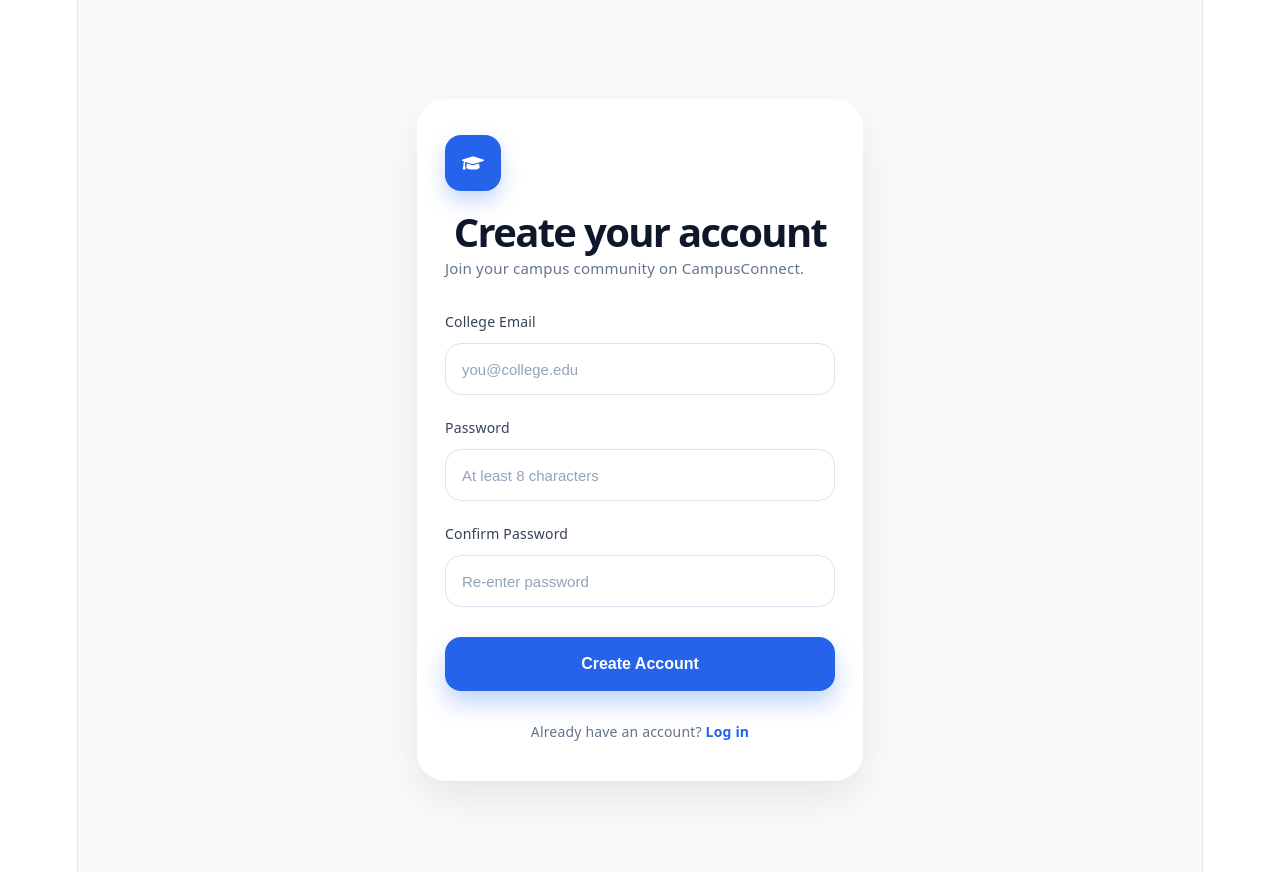
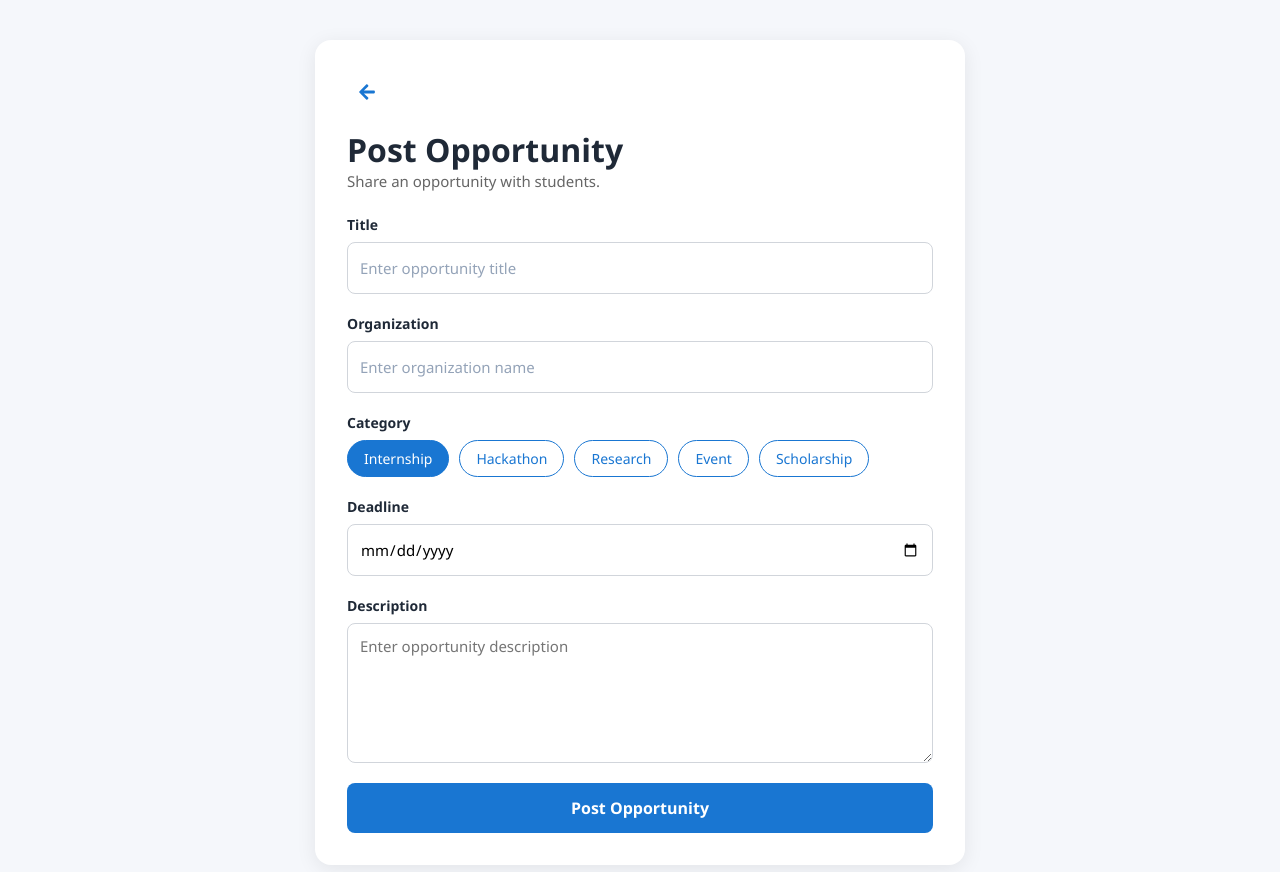
Before and after one commit to karthikar23it-source/Student-portal, a React (Vite) app in the folder client/: page /post-opportunity in a window 1280 px wide. Before the commit this address led to /register. Shown: the top 872 px of the page. Built offline with nearby package versions, Linux system fonts and the light colour scheme; no server answers.

Commit message:
Sprint 7 Task 1: Post Opportunity Screen Frontend

```diff
--- a/client/src/App.tsx
+++ b/client/src/App.tsx
@@ -6,6 +6,9 @@ import CompleteProfilePage from './features/auth/pages/CompleteProfilePage';
 import LoginPage from './features/auth/pages/LoginPage';
 
 import OfficialNotices from './features/officialNotices/pages/OfficialNotices';
+
+// NEW IMPORT
+import PostOpportunityPage from './features/opportunities/pages/PostOpportunityPage';
 
 function App() {
   return (
@@ -22,6 +25,9 @@ function App() {
       {/* Sprint 3 */}
       <Route path="/official-notices" element={<OfficialNotices />} />
 
+      {/* Sprint 5 - Post Opportunity */}
+      <Route path="/post-opportunity" element={<PostOpportunityPage />} />
+
       {/* Fallback */}
       <Route path="*" element={<Navigate to="/register" replace />} />
     </Routes>
--- /dev/null
+++ b/client/src/features/opportunities/components/PostOpportunityForm.tsx
@@ -0,0 +1,121 @@
+import { useState } from 'react';
+import { useForm } from 'react-hook-form';
+import { zodResolver } from '@hookform/resolvers/zod';
+
+import {
+  postOpportunitySchema,
+  type PostOpportunityFormData,
+} from '../validation/opportunity.validation';
+
+import { postOpportunity } from '../services/opportunity.service';
+
+const categories = ['Internship', 'Hackathon', 'Research', 'Event', 'Scholarship'] as const;
+
+const PostOpportunityForm = () => {
+  const [serverMessage, setServerMessage] = useState('');
+
+  const {
+    register,
+    handleSubmit,
+    setValue,
+    watch,
+    reset,
+    formState: { errors, isSubmitting },
+  } = useForm<PostOpportunityFormData>({
+    resolver: zodResolver(postOpportunitySchema),
+    defaultValues: {
+      title: '',
+      organization: '',
+      category: 'Internship',
+      deadline: '',
+      description: '',
+    },
+  });
+
+  const selectedCategory = watch('category');
+
+  const onSubmit = async (data: PostOpportunityFormData) => {
+    try {
+      const response = await postOpportunity(data);
+
+      setServerMessage(response.message ?? 'Opportunity posted successfully.');
+
+      reset();
+    } catch (error) {
+      console.error('Post Opportunity Error:', error);
+
+      setServerMessage('Backend API is not available yet. Frontend submission is working.');
+    }
+  };
+
+  return (
+    <form className="post-opportunity-form" onSubmit={handleSubmit(onSubmit)}>
+      <div className="form-group">
+        <label>Title</label>
+
+        <input type="text" placeholder="Enter opportunity title" {...register('title')} />
+
+        {errors.title && <p className="error-message">{errors.title.message}</p>}
+      </div>
+
+      <div className="form-group">
+        <label>Organization</label>
+
+        <input type="text" placeholder="Enter organization name" {...register('organization')} />
+
+        {errors.organization && <p className="error-message">{errors.organization.message}</p>}
+      </div>
+
+      <div className="form-group">
+        <label>Category</label>
+
+        <div className="category-list">
+          {categories.map((category) => (
+            <button
+              key={category}
+              type="button"
+              className={`category-chip ${selectedCategory === category ? 'active' : ''}`}
+              onClick={() =>
+                setValue('category', category, {
+                  shouldValidate: true,
+                })
+              }
+            >
+              {category}
+            </button>
+          ))}
+        </div>
+
+        {errors.category && <p className="error-message">{errors.category.message}</p>}
+      </div>
+
+      <div className="form-group">
+        <label>Deadline</label>
+
+        <input type="date" {...register('deadline')} />
+
+        {errors.deadline && <p className="error-message">{errors.deadline.message}</p>}
+      </div>
+
+      <div className="form-group">
+        <label>Description</label>
+
+        <textarea
+          rows={5}
+          placeholder="Enter opportunity description"
+          {...register('description')}
+        />
+
+        {errors.description && <p className="error-message">{errors.description.message}</p>}
+      </div>
+
+      {serverMessage && <p className="success-message">{serverMessage}</p>}
+
+      <button type="submit" className="submit-button" disabled={isSubmitting}>
+        {isSubmitting ? 'Posting...' : 'Post Opportunity'}
+      </button>
+    </form>
+  );
+};
+
+export default PostOpportunityForm;
--- /dev/null
+++ b/client/src/features/opportunities/pages/PostOpportunityPage.tsx
@@ -0,0 +1,28 @@
+import { FaArrowLeft } from 'react-icons/fa';
+import { useNavigate } from 'react-router-dom';
+
+import PostOpportunityForm from '../components/PostOpportunityForm';
+
+import '../styles/PostOpportunity.css';
+
+const PostOpportunityPage = () => {
+  const navigate = useNavigate();
+
+  return (
+    <div className="post-opportunity-page">
+      <div className="post-opportunity-card">
+        <button className="back-button" onClick={() => navigate(-1)}>
+          <FaArrowLeft />
+        </button>
+
+        <h1>Post Opportunity</h1>
+
+        <p className="subtitle">Share an opportunity with students.</p>
+
+        <PostOpportunityForm />
+      </div>
+    </div>
+  );
+};
+
+export default PostOpportunityPage;
--- /dev/null
+++ b/client/src/features/opportunities/services/opportunity.service.ts
@@ -0,0 +1,11 @@
+import axios from 'axios';
+
+import type { PostOpportunityRequest, PostOpportunityResponse } from '../types/opportunity.types';
+
+export const postOpportunity = async (
+  data: PostOpportunityRequest
+): Promise<PostOpportunityResponse> => {
+  const response = await axios.post<PostOpportunityResponse>('/api/opportunities', data);
+
+  return response.data;
+};
--- /dev/null
+++ b/client/src/features/opportunities/styles/PostOpportunity.css
@@ -0,0 +1,130 @@
+.post-opportunity-page {
+  min-height: 100vh;
+  background: #f5f7fb;
+  display: flex;
+  justify-content: center;
+  align-items: center;
+  padding: 40px;
+}
+
+.post-opportunity-card {
+  width: 100%;
+  max-width: 650px;
+  background: #ffffff;
+  border-radius: 16px;
+  padding: 32px;
+  box-shadow: 0 4px 20px rgba(0, 0, 0, 0.08);
+}
+
+.back-button {
+  border: none;
+  background: transparent;
+  cursor: pointer;
+  font-size: 18px;
+  margin-bottom: 16px;
+  color: #1976d2;
+}
+
+.subtitle {
+  color: #666;
+  margin-bottom: 24px;
+}
+
+.post-opportunity-form {
+  display: flex;
+  flex-direction: column;
+  gap: 20px;
+}
+
+.form-group {
+  display: flex;
+  flex-direction: column;
+}
+
+.form-group label {
+  font-weight: 600;
+  margin-bottom: 8px;
+  color: #1f2937;
+}
+
+.form-group input,
+.form-group textarea {
+  width: 100%;
+  padding: 12px;
+  border: 1px solid #d1d5db;
+  border-radius: 8px;
+  font-size: 15px;
+  outline: none;
+  transition: border-color 0.2s ease;
+  box-sizing: border-box;
+}
+
+.form-group input:focus,
+.form-group textarea:focus {
+  border-color: #1976d2;
+}
+
+.form-group textarea {
+  resize: vertical;
+  min-height: 140px;
+}
+
+.category-list {
+  display: flex;
+  flex-wrap: wrap;
+  gap: 10px;
+}
+
+.category-chip {
+  border: 1px solid #1976d2;
+  background: #ffffff;
+  color: #1976d2;
+  padding: 8px 16px;
+  border-radius: 20px;
+  cursor: pointer;
+  transition: all 0.2s ease;
+  font-size: 14px;
+}
+
+.category-chip:hover {
+  background: #e3f2fd;
+}
+
+.category-chip.active {
+  background: #1976d2;
+  color: #ffffff;
+}
+
+.error-message {
+  color: #dc2626;
+  font-size: 13px;
+  margin-top: 6px;
+}
+
+.success-message {
+  color: #16a34a;
+  font-size: 14px;
+  text-align: center;
+}
+
+.submit-button {
+  width: 100%;
+  border: none;
+  background: #1976d2;
+  color: #ffffff;
+  padding: 14px;
+  border-radius: 8px;
+  font-size: 16px;
+  font-weight: 600;
+  cursor: pointer;
+  transition: background-color 0.2s ease;
+}
+
+.submit-button:hover {
+  background: #1565c0;
+}
+
+.submit-button:disabled {
+  opacity: 0.6;
+  cursor: not-allowed;
+}
--- /dev/null
+++ b/client/src/features/opportunities/validation/opportunity.validation.ts
@@ -0,0 +1,28 @@
+import { z } from 'zod';
+
+export const postOpportunitySchema = z.object({
+  title: z.string().trim().min(5, 'Title must contain at least 5 characters.'),
+
+  organization: z.string().trim().min(1, 'Organization is required.'),
+
+  category: z.enum(['Internship', 'Hackathon', 'Research', 'Event', 'Scholarship'], {
+    message: 'Select a category.',
+  }),
+
+  deadline: z
+    .string()
+    .min(1, 'Deadline is required.')
+    .refine((value) => {
+      const selectedDate = new Date(value);
+      const today = new Date();
+
+      today.setHours(0, 0, 0, 0);
+      selectedDate.setHours(0, 0, 0, 0);
+
+      return selectedDate > today;
+    }, 'Deadline must be in the future.'),
+
+  description: z.string().trim().min(20, 'Description must contain at least 20 characters.'),
+});
+
+export type PostOpportunityFormData = z.infer<typeof postOpportunitySchema>;
--- a/client/src/index.css
+++ b/client/src/index.css
@@ -1,109 +1,30 @@
-:root {
-  --text: #6b6375;
-  --text-h: #08060d;
-  --bg: #fff;
-  --border: #e5e4e7;
-  --code-bg: #f4f3ec;
-  --accent: #aa3bff;
-  --accent-bg: rgba(170, 59, 255, 0.1);
-  --accent-border: rgba(170, 59, 255, 0.5);
-  --social-bg: rgba(244, 243, 236, 0.5);
-  --shadow: rgba(0, 0, 0, 0.1) 0 10px 15px -3px, rgba(0, 0, 0, 0.05) 0 4px 6px -2px;
-
-  --sans: system-ui, 'Segoe UI', Roboto, sans-serif;
-  --heading: system-ui, 'Segoe UI', Roboto, sans-serif;
-  --mono: ui-monospace, Consolas, monospace;
-
-  font: 18px/145% var(--sans);
-  letter-spacing: 0.18px;
-  color-scheme: light dark;
-  color: var(--text);
-  background: var(--bg);
-  font-synthesis: none;
-  text-rendering: optimizeLegibility;
-  -webkit-font-smoothing: antialiased;
-  -moz-osx-font-smoothing: grayscale;
-
-  @media (max-width: 1024px) {
-    font-size: 16px;
-  }
-}
-
-@media (prefers-color-scheme: dark) {
-  :root {
-    --text: #9ca3af;
-    --text-h: #f3f4f6;
-    --bg: #16171d;
-    --border: #2e303a;
-    --code-bg: #1f2028;
-    --accent: #c084fc;
-    --accent-bg: rgba(192, 132, 252, 0.15);
-    --accent-border: rgba(192, 132, 252, 0.5);
-    --social-bg: rgba(47, 48, 58, 0.5);
-    --shadow: rgba(0, 0, 0, 0.4) 0 10px 15px -3px, rgba(0, 0, 0, 0.25) 0 4px 6px -2px;
-  }
-
-  #social .button-icon {
-    filter: invert(1) brightness(2);
-  }
-}
-
-#root {
-  width: 1126px;
-  max-width: 100%;
-  margin: 0 auto;
-  text-align: center;
-  border-inline: 1px solid var(--border);
-  min-height: 100svh;
-  display: flex;
-  flex-direction: column;
+* {
+  margin: 0;
+  padding: 0;
   box-sizing: border-box;
 }
 
-body {
-  margin: 0;
+html,
+body,
+#root {
+  width: 100%;
+  min-height: 100vh;
 }
 
-h1,
-h2 {
-  font-family: var(--heading);
-  font-weight: 500;
-  color: var(--text-h);
+body {
+  font-family: 'Segoe UI', Tahoma, Geneva, Verdana, sans-serif;
+  background: #f5f7fb;
+  color: #1f2937;
 }
 
-h1 {
-  font-size: 56px;
-  letter-spacing: -1.68px;
-  margin: 32px 0;
-  @media (max-width: 1024px) {
-    font-size: 36px;
-    margin: 20px 0;
-  }
-}
-h2 {
-  font-size: 24px;
-  line-height: 118%;
-  letter-spacing: -0.24px;
-  margin: 0 0 8px;
-  @media (max-width: 1024px) {
-    font-size: 20px;
-  }
-}
-p {
-  margin: 0;
+a {
+  color: inherit;
+  text-decoration: none;
 }
 
-code,
-.counter {
-  font-family: var(--mono);
-  display: inline-flex;
-  border-radius: 4px;
-  color: var(--text-h);
+button,
+input,
+textarea,
+select {
+  font: inherit;
 }
-
-code {
-  font-size: 15px;
-  line-height: 135%;
-  padding: 4px 8px;
-  background: var(--code-bg);
-}
--- a/client/vite.config.ts
+++ b/client/vite.config.ts
@@ -1,7 +1,14 @@
 import { defineConfig } from 'vite';
 import react from '@vitejs/plugin-react';
 
-// https://vite.dev/config/
 export default defineConfig({
   plugins: [react()],
+  server: {
+    proxy: {
+      '/api': {
+        target: 'http://localhost:5000',
+        changeOrigin: true,
+      },
+    },
+  },
 });
```
Also changed, not shown: client/src/features/opportunities/types/opportunity.types.ts (added, +12 -0 lines).
